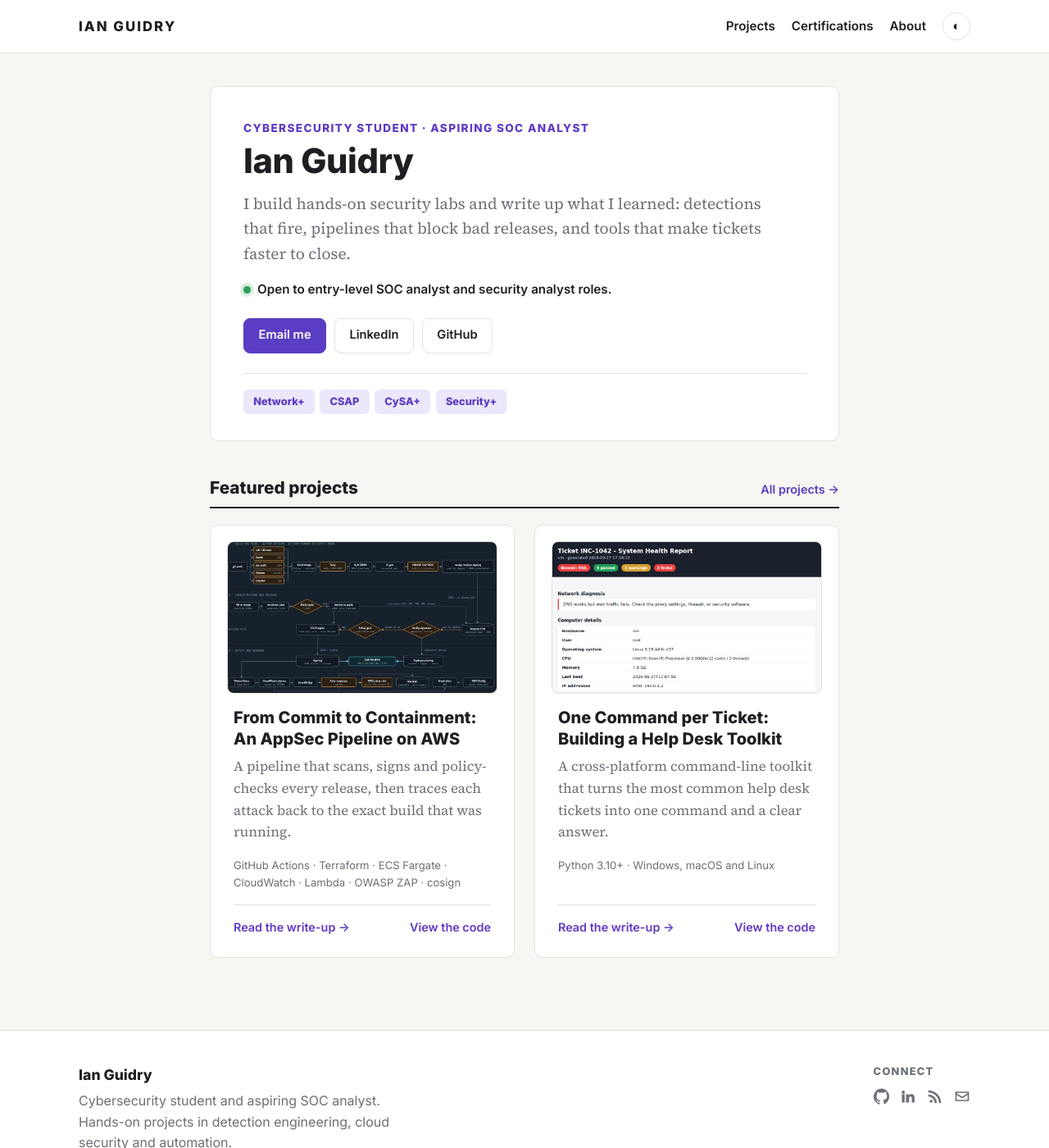
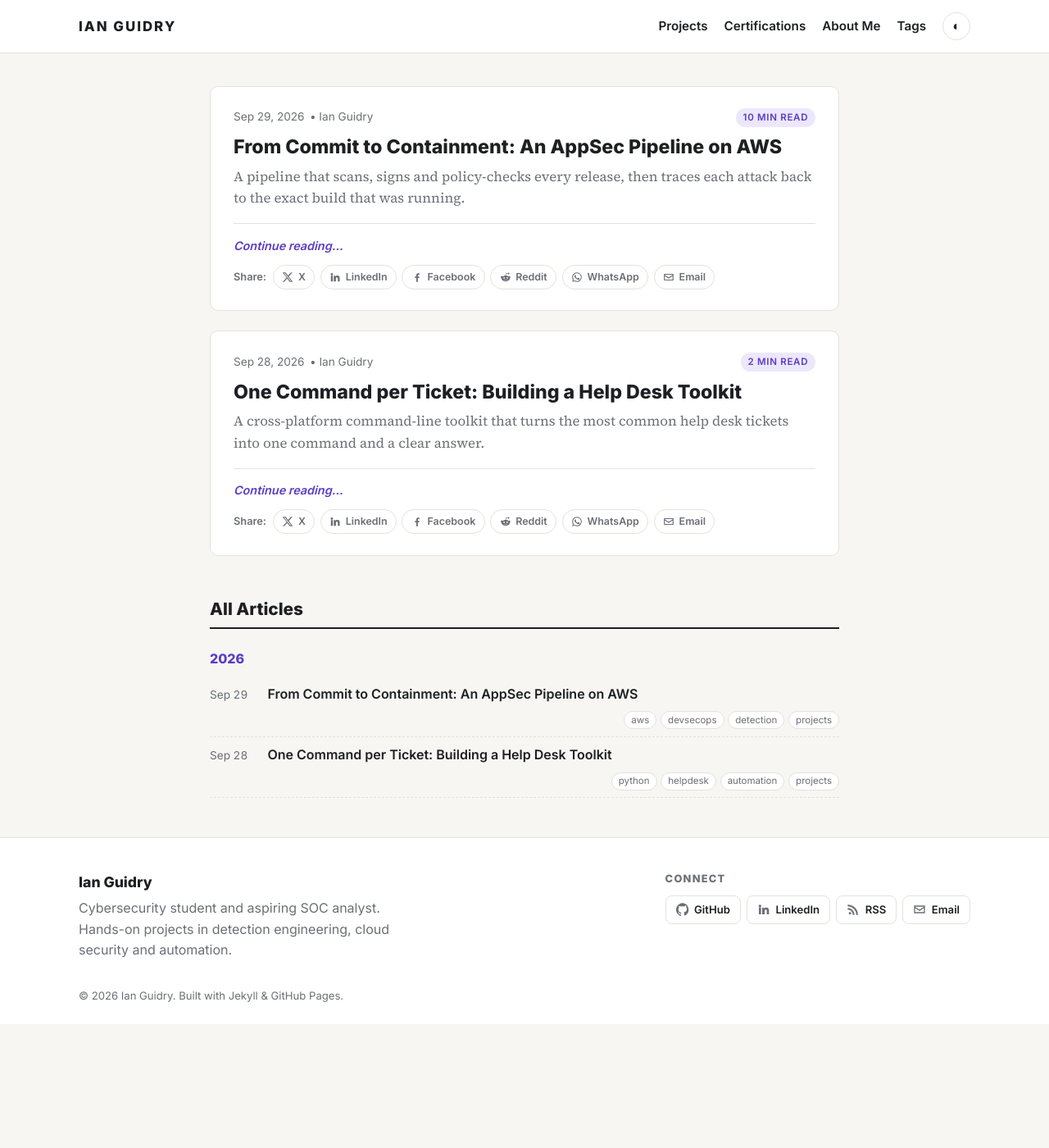
Before and after one commit to eguidey/eguidey.github.io, a Jekyll site: the page built from index.html, in a window 1280 px wide and 1400 px high. Shown: the whole window at 82% size. Built offline with Jekyll 4.4.1, drawn with Linux system fonts in a browser that asks for light colours.

Commit message:
Add files via upload

```diff
--- a/_config.yml
+++ b/_config.yml
@@ -26,8 +26,12 @@ nav:
     url: "/projects/"
   - title: "Certifications"
     url: "/certifications/"
-  - title: "About"
+  - title: "About Me"
     url: "/about/"
+  - title: "Tags"
+    url: "/tags/"
+
+featured_count: 5
 
 permalink: /:categories/:year/:month/:day/:title.html
 markdown: kramdown
--- a/_includes/share.html
+++ b/_includes/share.html
@@ -1,4 +1,11 @@
 {% assign share_url = include.post.url | absolute_url | url_encode %}
+{% assign share_title = include.post.title | url_encode %}
 <div class="share">
-  <a href="https://www.linkedin.com/sharing/share-offsite/?url={{ share_url }}" target="_blank" rel="noopener" title="Share on LinkedIn">Share on LinkedIn</a>
+  <span class="share-label">Share:</span>
+  <a class="share-x" href="https://twitter.com/intent/tweet?url={{ share_url }}&text={{ share_title }}" target="_blank" rel="noopener" title="Share on X" aria-label="Share on X"><svg viewBox="0 0 24 24" width="14" height="14" fill="currentColor" aria-hidden="true"><path d="M18.9 2H22l-7.6 8.7L23 22h-6.8l-5.3-6.9L4.8 22H1.7l8.1-9.3L1 2h6.9l4.8 6.4zm-1.2 18h1.9L6.4 4H4.4z"/></svg><span>X</span></a>
+  <a class="share-linkedin" href="https://www.linkedin.com/sharing/share-offsite/?url={{ share_url }}" target="_blank" rel="noopener" title="Share on LinkedIn" aria-label="Share on LinkedIn"><svg viewBox="0 0 24 24" width="14" height="14" fill="currentColor" aria-hidden="true"><path d="M4.98 3.5a2.5 2.5 0 1 1 0 5 2.5 2.5 0 0 1 0-5zM3 9h4v12H3zM9 9h3.8v1.7h.1c.5-1 1.8-2 3.8-2 4 0 4.8 2.6 4.8 6V21h-4v-5.6c0-1.3 0-3-1.9-3s-2.1 1.4-2.1 2.9V21H9z"/></svg><span>LinkedIn</span></a>
+  <a class="share-facebook" href="https://www.facebook.com/sharer/sharer.php?u={{ share_url }}" target="_blank" rel="noopener" title="Share on Facebook" aria-label="Share on Facebook"><svg viewBox="0 0 24 24" width="14" height="14" fill="currentColor" aria-hidden="true"><path d="M13.5 22v-8.2h2.8l.4-3.2h-3.2V8.5c0-.9.3-1.6 1.6-1.6h1.7V4.1c-.3 0-1.3-.1-2.5-.1-2.5 0-4.2 1.5-4.2 4.3v2.4H7.3v3.2h2.8V22z"/></svg><span>Facebook</span></a>
+  <a class="share-reddit" href="https://www.reddit.com/submit?url={{ share_url }}&title={{ share_title }}" target="_blank" rel="noopener" title="Share on Reddit" aria-label="Share on Reddit"><svg viewBox="0 0 24 24" width="14" height="14" fill="currentColor" aria-hidden="true"><path d="M22 12.1a2.2 2.2 0 0 0-3.7-1.6 10.8 10.8 0 0 0-5.8-1.8l1-4.6 3.2.7a1.6 1.6 0 1 0 .2-1l-3.6-.8a.5.5 0 0 0-.6.4l-1.1 5.3a10.8 10.8 0 0 0-5.9 1.8A2.2 2.2 0 1 0 3.3 14a4 4 0 0 0 0 .7c0 3.4 3.9 6.1 8.7 6.1s8.7-2.7 8.7-6.1a4 4 0 0 0 0-.7 2.2 2.2 0 0 0 1.3-1.9zM7.3 13.6a1.5 1.5 0 1 1 1.5 1.5 1.5 1.5 0 0 1-1.5-1.5zm8.5 4c-1 .8-2.4 1.2-3.8 1.2s-2.8-.4-3.8-1.2a.4.4 0 0 1 .5-.6c.8.6 2 .9 3.3.9s2.5-.3 3.3-.9a.4.4 0 1 1 .5.6zm-.6-2.5a1.5 1.5 0 1 1 1.5-1.5 1.5 1.5 0 0 1-1.5 1.5z"/></svg><span>Reddit</span></a>
+  <a class="share-whatsapp" href="https://wa.me/?text={{ share_title }}%20{{ share_url }}" target="_blank" rel="noopener" title="Share on WhatsApp" aria-label="Share on WhatsApp"><svg viewBox="0 0 24 24" width="14" height="14" fill="currentColor" aria-hidden="true"><path d="M12 2a10 10 0 0 0-8.6 15.1L2 22l5-1.3A10 10 0 1 0 12 2zm0 18.2a8.2 8.2 0 0 1-4.2-1.2l-.3-.2-3 .8.8-2.9-.2-.3A8.2 8.2 0 1 1 12 20.2zm4.5-6.1c-.2-.1-1.5-.7-1.7-.8s-.4-.1-.6.1-.7.8-.8 1-.3.2-.5.1a6.7 6.7 0 0 1-3.3-2.9c-.2-.4.2-.4.7-1.3a.5.5 0 0 0 0-.4l-.8-1.8c-.2-.5-.4-.4-.6-.4h-.5a1 1 0 0 0-.7.3 3 3 0 0 0-.9 2.2 5.2 5.2 0 0 0 1.1 2.7 11.8 11.8 0 0 0 4.5 4c1.7.7 2.3.8 3.2.6a2.7 2.7 0 0 0 1.8-1.2 2.2 2.2 0 0 0 .1-1.3c0-.1-.2-.2-.5-.3z"/></svg><span>WhatsApp</span></a>
+  <a class="share-email" href="mailto:?subject={{ share_title }}&body={{ share_url }}" title="Share via Email" aria-label="Share via Email"><svg viewBox="0 0 24 24" width="14" height="14" fill="currentColor" aria-hidden="true"><path d="M2 5h20v14H2zm2 2v.5l8 5 8-5V7zm16 2.9-8 5-8-5V17h16z"/></svg><span>Email</span></a>
 </div>
--- a/_includes/social-links.html
+++ b/_includes/social-links.html
@@ -1,7 +1,7 @@
 <div class="social">
-  {% if site.social.github != "" %}<a href="{{ site.social.github }}" title="GitHub" aria-label="GitHub"><svg viewBox="0 0 24 24" width="20" height="20" fill="currentColor"><path d="M12 .5a12 12 0 0 0-3.8 23.4c.6.1.8-.3.8-.6v-2.1c-3.3.7-4-1.4-4-1.4-.6-1.4-1.4-1.8-1.4-1.8-1-.7.1-.7.1-.7 1.2.1 1.8 1.2 1.8 1.2 1 1.8 2.8 1.3 3.5 1 .1-.8.4-1.3.7-1.6-2.7-.3-5.5-1.3-5.5-5.9 0-1.3.5-2.4 1.2-3.2-.1-.3-.5-1.5.1-3.2 0 0 1-.3 3.3 1.2a11.5 11.5 0 0 1 6 0C17.3 4.7 18.3 5 18.3 5c.7 1.7.2 2.9.1 3.2.8.8 1.2 1.9 1.2 3.2 0 4.6-2.8 5.6-5.5 5.9.4.4.8 1.1.8 2.2v3.3c0 .3.2.7.8.6A12 12 0 0 0 12 .5z"/></svg></a>{% endif %}
-  {% if site.social.linkedin != "" %}<a href="{{ site.social.linkedin }}" title="LinkedIn" aria-label="LinkedIn"><svg viewBox="0 0 24 24" width="20" height="20" fill="currentColor"><path d="M4.98 3.5a2.5 2.5 0 1 1 0 5 2.5 2.5 0 0 1 0-5zM3 9h4v12H3zM9 9h3.8v1.7h.1c.5-1 1.8-2 3.8-2 4 0 4.8 2.6 4.8 6V21h-4v-5.6c0-1.3 0-3-1.9-3s-2.1 1.4-2.1 2.9V21H9z"/></svg></a>{% endif %}
-  {% if site.social.youtube != "" %}<a href="{{ site.social.youtube }}" title="YouTube" aria-label="YouTube"><svg viewBox="0 0 24 24" width="20" height="20" fill="currentColor"><path d="M23.5 6.2a3 3 0 0 0-2.1-2.1C19.5 3.6 12 3.6 12 3.6s-7.5 0-9.4.5A3 3 0 0 0 .5 6.2 31 31 0 0 0 0 12a31 31 0 0 0 .5 5.8 3 3 0 0 0 2.1 2.1c1.9.5 9.4.5 9.4.5s7.5 0 9.4-.5a3 3 0 0 0 2.1-2.1A31 31 0 0 0 24 12a31 31 0 0 0-.5-5.8zM9.6 15.6V8.4L15.8 12z"/></svg></a>{% endif %}
-  <a href="{{ '/feed.xml' | relative_url }}" title="RSS" aria-label="RSS"><svg viewBox="0 0 24 24" width="20" height="20" fill="currentColor"><path d="M6.2 21.4a2.2 2.2 0 1 1 0-4.4 2.2 2.2 0 0 1 0 4.4zM2 9.3v3.1a9.6 9.6 0 0 1 9.6 9.6h3.1A12.7 12.7 0 0 0 2 9.3zm0-6.1v3.1A15.7 15.7 0 0 1 17.7 22h3.1A18.8 18.8 0 0 0 2 3.2z"/></svg></a>
-  {% if site.social.email != "" %}<a href="mailto:{{ site.social.email }}" title="Email" aria-label="Email"><svg viewBox="0 0 24 24" width="20" height="20" fill="currentColor"><path d="M2 5h20v14H2zm2 2v.5l8 5 8-5V7zm16 2.9-8 5-8-5V17h16z"/></svg></a>{% endif %}
+  {% if site.social.github != "" %}<a href="{{ site.social.github }}" target="_blank" rel="noopener" title="GitHub" aria-label="GitHub"><svg viewBox="0 0 24 24" width="16" height="16" fill="currentColor"><path d="M12 .5a12 12 0 0 0-3.8 23.4c.6.1.8-.3.8-.6v-2.1c-3.3.7-4-1.4-4-1.4-.6-1.4-1.4-1.8-1.4-1.8-1-.7.1-.7.1-.7 1.2.1 1.8 1.2 1.8 1.2 1 1.8 2.8 1.3 3.5 1 .1-.8.4-1.3.7-1.6-2.7-.3-5.5-1.3-5.5-5.9 0-1.3.5-2.4 1.2-3.2-.1-.3-.5-1.5.1-3.2 0 0 1-.3 3.3 1.2a11.5 11.5 0 0 1 6 0C17.3 4.7 18.3 5 18.3 5c.7 1.7.2 2.9.1 3.2.8.8 1.2 1.9 1.2 3.2 0 4.6-2.8 5.6-5.5 5.9.4.4.8 1.1.8 2.2v3.3c0 .3.2.7.8.6A12 12 0 0 0 12 .5z"/></svg><span>GitHub</span></a>{% endif %}
+  {% if site.social.linkedin != "" %}<a href="{{ site.social.linkedin }}" target="_blank" rel="noopener" title="LinkedIn" aria-label="LinkedIn"><svg viewBox="0 0 24 24" width="16" height="16" fill="currentColor"><path d="M4.98 3.5a2.5 2.5 0 1 1 0 5 2.5 2.5 0 0 1 0-5zM3 9h4v12H3zM9 9h3.8v1.7h.1c.5-1 1.8-2 3.8-2 4 0 4.8 2.6 4.8 6V21h-4v-5.6c0-1.3 0-3-1.9-3s-2.1 1.4-2.1 2.9V21H9z"/></svg><span>LinkedIn</span></a>{% endif %}
+  {% if site.social.youtube != "" %}<a href="{{ site.social.youtube }}" title="YouTube" aria-label="YouTube"><svg viewBox="0 0 24 24" width="16" height="16" fill="currentColor"><path d="M23.5 6.2a3 3 0 0 0-2.1-2.1C19.5 3.6 12 3.6 12 3.6s-7.5 0-9.4.5A3 3 0 0 0 .5 6.2 31 31 0 0 0 0 12a31 31 0 0 0 .5 5.8 3 3 0 0 0 2.1 2.1c1.9.5 9.4.5 9.4.5s7.5 0 9.4-.5a3 3 0 0 0 2.1-2.1A31 31 0 0 0 24 12a31 31 0 0 0-.5-5.8zM9.6 15.6V8.4L15.8 12z"/></svg><span>YouTube</span></a>{% endif %}
+  <a href="{{ '/feed.xml' | relative_url }}" title="RSS" aria-label="RSS"><svg viewBox="0 0 24 24" width="16" height="16" fill="currentColor"><path d="M6.2 21.4a2.2 2.2 0 1 1 0-4.4 2.2 2.2 0 0 1 0 4.4zM2 9.3v3.1a9.6 9.6 0 0 1 9.6 9.6h3.1A12.7 12.7 0 0 0 2 9.3zm0-6.1v3.1A15.7 15.7 0 0 1 17.7 22h3.1A18.8 18.8 0 0 0 2 3.2z"/></svg><span>RSS</span></a>
+  {% if site.social.email != "" %}<a href="mailto:{{ site.social.email }}" title="Email" aria-label="Email"><svg viewBox="0 0 24 24" width="16" height="16" fill="currentColor"><path d="M2 5h20v14H2zm2 2v.5l8 5 8-5V7zm16 2.9-8 5-8-5V17h16z"/></svg><span>Email</span></a>{% endif %}
 </div>
--- a/_layouts/home.html
+++ b/_layouts/home.html
@@ -1,48 +1,37 @@
 ---
 layout: default
 ---
-<section class="hero">
-  <p class="hero-role">{{ site.role }}</p>
-  <h1>{{ site.author }}</h1>
-  <p class="hero-intro">{{ site.intro }}</p>
-  {% if site.open_to_work and site.open_to_work != "" %}<p class="hero-status"><span class="dot" aria-hidden="true"></span>{{ site.open_to_work }}</p>{% endif %}
-  {% include contact-buttons.html %}
-  <div class="hero-certs">
-    {% for c in site.data.certifications %}<a class="cert-badge" href="{{ c.verify }}" target="_blank" rel="noopener" title="Verify {{ c.name }}">{{ c.short }}</a>{% endfor %}
+<section class="featured">
+  {% for post in site.posts limit: site.featured_count %}
+  <article class="card">
+    <div class="meta">
+      <time datetime="{{ post.date | date_to_xmlschema }}">{{ post.date | date: "%b %d, %Y" }}</time>
+      • {{ post.author | default: site.author }}
+      <span class="badge">{% include reading-time.html content=post.content %}</span>
     </div>
-</section>
-
-{% assign projects = site.categories.projects %}
-{% if projects and projects.size > 0 %}
-<section class="home-section">
-  <div class="section-head">
-    <h2>Featured projects</h2>
-    <a class="more" href="{{ '/projects/' | relative_url }}">All projects →</a>
-  </div>
-  <div class="project-grid">
-    {% for post in projects %}
-    <article class="card project-card">
-      {% if post.image %}<a class="project-thumb" href="{{ post.url | relative_url }}"><img src="{{ post.image | relative_url }}" alt="" loading="lazy"></a>{% endif %}
-      <h3><a href="{{ post.url | relative_url }}">{{ post.title }}</a></h3>
-      <p class="excerpt">{{ post.description | default: post.excerpt | strip_html | truncatewords: 32 }}</p>
-      {% if post.stack %}<p class="stack">{{ post.stack }}</p>{% endif %}
+    <h2><a href="{{ post.url | relative_url }}">{{ post.title }}</a></h2>
+    <p class="excerpt">{{ post.description | default: post.excerpt | strip_html | truncatewords: 40 }}</p>
     <div class="card-foot">
-        <a class="continue" href="{{ post.url | relative_url }}">Read the write-up →</a>
-        {% if post.code %}<a class="continue" href="{{ post.code }}" target="_blank" rel="noopener">View the code</a>{% endif %}
+      <a class="continue" href="{{ post.url | relative_url }}">Continue reading…</a>
+      {% include share.html post=post %}
     </div>
   </article>
   {% endfor %}
-  </div>
 </section>
-{% endif %}
 
-{% capture writing %}{% for post in site.posts %}{% unless post.categories contains "projects" %}
-    <li><time>{{ post.date | date: "%b %d, %Y" }}</time> <a href="{{ post.url | relative_url }}">{{ post.title }}</a></li>{% endunless %}{% endfor %}{% endcapture %}
-{% assign writing_trimmed = writing | strip %}
-{% if writing_trimmed != "" %}
-<section class="home-section">
-  <div class="section-head"><h2>Writing</h2></div>
-  <ul class="archive-list">{{ writing }}
+<section class="archive">
+  <h2>All Articles</h2>
+  {% assign by_year = site.posts | group_by_exp: "p", "p.date | date: '%Y'" %}
+  {% for year in by_year %}
+    <h3 class="year">{{ year.name }}</h3>
+    <ul class="archive-list">
+      {% for post in year.items %}
+      <li>
+        <time>{{ post.date | date: "%b %d" }}</time>
+        <a href="{{ post.url | relative_url }}">{{ post.title }}</a>
+        <span class="archive-tags">{% for t in post.tags %}<a class="tag small" href="{{ '/tags/' | relative_url }}#{{ t | slugify }}">{{ t }}</a>{% endfor %}</span>
+      </li>
+      {% endfor %}
     </ul>
+  {% endfor %}
 </section>
-{% endif %}
--- a/assets/css/style.css
+++ b/assets/css/style.css
@@ -154,16 +154,6 @@ img { max-width: 100%; height: auto; }
 .figure img { display: block; max-width: 100%; height: auto; border: 1px solid var(--border); border-radius: 8px; }
 .figure figcaption { font-family: var(--sans); font-size: .88rem; color: var(--muted); margin-top: .55rem; line-height: 1.5; }
 
-/* ---------- Homepage hero ---------- */
-.hero { background: var(--surface); border: 1px solid var(--border); border-radius: var(--radius); padding: 2.5rem 2.5rem 2rem; margin-bottom: 2.5rem; }
-.hero-role { margin: 0; color: var(--accent); font-weight: 700; font-size: .85rem; text-transform: uppercase; letter-spacing: .1em; }
-.hero h1 { font-size: 2.6rem; line-height: 1.1; margin: .4rem 0 .8rem; letter-spacing: -.01em; }
-.hero-intro { font-family: var(--serif); font-size: 1.2rem; color: var(--muted); max-width: 640px; margin: 0 0 1rem; }
-.hero-status { display: flex; align-items: center; gap: .5rem; font-weight: 600; font-size: .95rem; margin: 0 0 1.4rem; }
-.hero-status .dot { width: 9px; height: 9px; border-radius: 50%; background: #2e9d5b; box-shadow: 0 0 0 4px rgba(46,157,91,.18); flex: none; }
-.hero-certs { display: flex; flex-wrap: wrap; gap: .4rem; margin-top: 1.5rem; padding-top: 1.2rem; border-top: 1px solid var(--border); }
-@media (max-width: 600px) { .hero { padding: 1.6rem 1.3rem; } .hero h1 { font-size: 2rem; } }
-
 /* ---------- Buttons ---------- */
 .cta-row { display: flex; flex-wrap: wrap; gap: .6rem; margin: 1rem 0; font-family: var(--sans); }
 .btn { display: inline-flex; align-items: center; padding: .55rem 1.1rem; border-radius: 8px; border: 1px solid var(--border); background: var(--surface); color: var(--text); font-weight: 600; font-size: .92rem; }
@@ -171,28 +161,39 @@ img { max-width: 100%; height: auto; }
 .btn-primary { background: var(--accent); border-color: var(--accent); color: var(--surface); }
 .btn-primary:hover { color: var(--surface); opacity: .9; }
 
-/* ---------- Homepage sections ---------- */
-.home-section { margin-bottom: 2.5rem; }
-.section-head { display: flex; justify-content: space-between; align-items: baseline; gap: 1rem; border-bottom: 2px solid var(--text); padding-bottom: .4rem; margin-bottom: 1.25rem; }
-.section-head h2 { font-size: 1.3rem; margin: 0; }
-.project-grid { display: grid; grid-template-columns: repeat(auto-fit, minmax(300px, 1fr)); gap: 1.5rem; }
-.project-card { display: flex; flex-direction: column; margin-bottom: 0; }
-.project-card h3 { font-size: 1.25rem; line-height: 1.3; margin: 0 0 .5rem; }
-.project-card h3 a { color: var(--text); }
-.project-card h3 a:hover { color: var(--accent); text-decoration: none; }
-.project-card .card-foot { margin-top: auto; }
-.project-thumb { display: block; margin: -.4rem -.5rem 1rem; border-radius: 8px; overflow: hidden; border: 1px solid var(--border); aspect-ratio: 16 / 9; background: var(--bg); }
-.project-thumb img { width: 100%; height: 100%; object-fit: cover; object-position: top; display: block; }
-.stack { font-size: .82rem; color: var(--muted); margin: 0 0 1rem; }
-@media (max-width: 600px) { .project-grid { grid-template-columns: minmax(0, 1fr); } }
+/* ---------- Share row: labeled pills ---------- */
+.share { flex-wrap: wrap; gap: .4rem; }
+.share .share-label { font-weight: 600; margin-right: .1rem; }
+.share a { gap: .35rem; display: inline-flex; align-items: center; height: 30px; padding: 0 .65rem; border-radius: 99px; font-size: .78rem; font-weight: 600; color: var(--muted); background: var(--surface); }
+.share a svg { flex: none; }
+.share a.share-x:hover { color: var(--text); border-color: var(--text); }
+.share a.share-linkedin:hover { color: #0a66c2; border-color: #0a66c2; }
+.share a.share-facebook:hover { color: #1877f2; border-color: #1877f2; }
+.share a.share-reddit:hover { color: #ff4500; border-color: #ff4500; }
+.share a.share-whatsapp:hover { color: #1fa855; border-color: #1fa855; }
+.share a.share-email:hover { color: var(--accent); border-color: var(--accent); }
+.card-foot .share { justify-content: flex-end; }
+@media (max-width: 600px) { .share a span { display: none; } .share a { width: 32px; height: 32px; padding: 0; justify-content: center; } .card-foot .share { justify-content: flex-start; } }
 
-/* Share: single LinkedIn link */
-.share a { padding: 0 .7rem; }
+/* ---------- Social links: icon + label ---------- */
+.social { flex-wrap: wrap; gap: .45rem; }
+.social a { display: inline-flex; align-items: center; gap: .4rem; padding: .35rem .75rem; border: 1px solid var(--border); border-radius: 8px; font-size: .82rem; font-weight: 600; color: var(--text); background: var(--surface); }
+.social a:hover { color: var(--accent); border-color: var(--accent); text-decoration: none; }
+.social a svg { color: var(--muted); }
+.social a:hover svg { color: var(--accent); }
+
+/* ---------- Bio extras ---------- */
+.bio-status { display: flex; align-items: flex-start; gap: .5rem; font-weight: 600; font-size: .88rem; }
+.bio-status .dot { width: 8px; height: 8px; margin-top: .45rem; border-radius: 50%; background: #2e9d5b; box-shadow: 0 0 0 3px rgba(46,157,91,.18); flex: none; }
+.bio-resume { margin: .2rem 0 .8rem; }
+.bio-certs .more { display: inline-block; }
+.continue { font-style: italic; }
 
 /* Header fits on phones without sideways scrolling */
 @media (max-width: 520px) {
   .header-inner { height: auto; padding-top: .7rem; padding-bottom: .7rem; flex-wrap: wrap; row-gap: .4rem; }
   .brand { font-size: .95rem; letter-spacing: .08em; white-space: nowrap; }
-  .nav { gap: .9rem; font-size: .88rem; }
+  .nav { gap: .75rem; font-size: .85rem; }
+  .nav a { white-space: nowrap; }
   .theme-toggle { width: 30px; height: 30px; }
 }
```
Also changed, not shown: _includes/sidebar.html (+15 -5 lines). Lines whose indentation alone changed are shown as unchanged.
